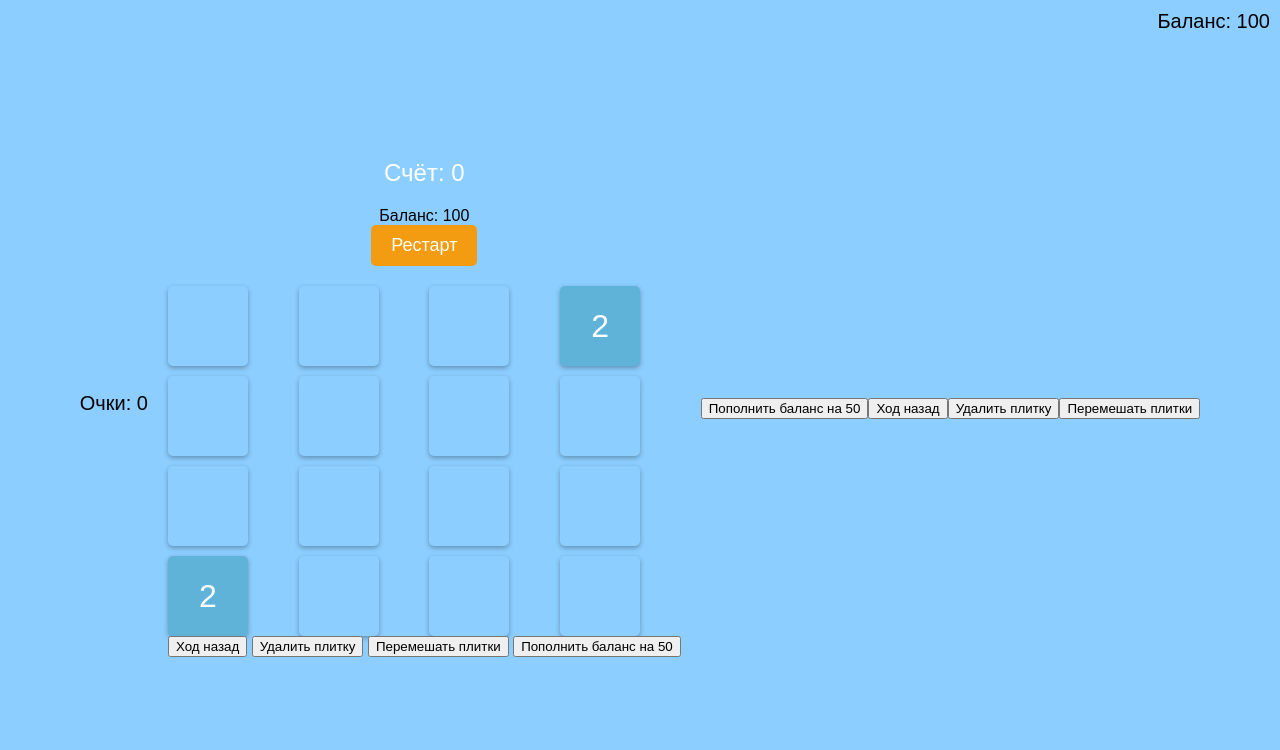
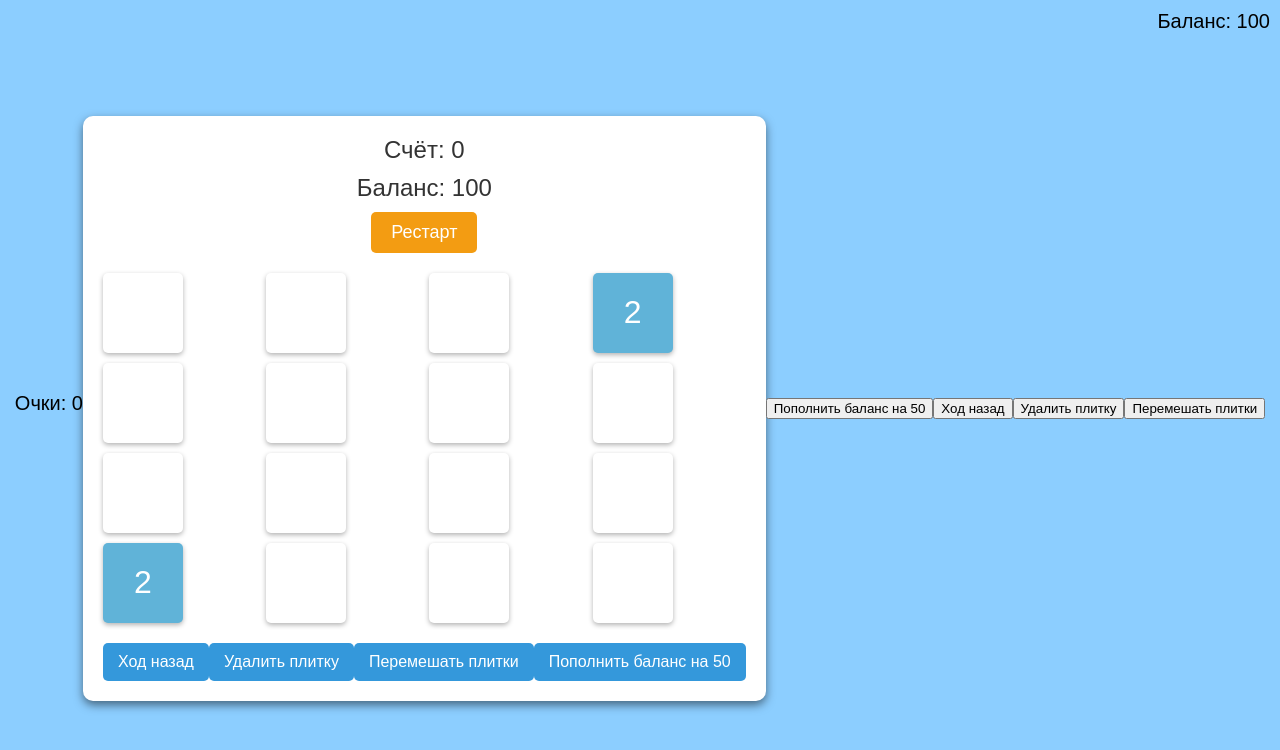
Before and after one commit to Alexei-rzn/Test2, a plain HTML site: page index.html in a window 1280 px wide. Drawn offline with Linux system fonts and the light colour scheme.

Commit message:
Update style.css

```diff
--- a/style.css
+++ b/style.css
@@ -11,12 +11,14 @@ body {
     text-align: center;
     border-radius: 10px;
     padding: 20px;
+    background-color: #ffffff; /* Цвет фона контейнера */
+    box-shadow: 0 4px 10px rgba(0, 0, 0, 0.5);
 }
 
-.score-container {
+.score-container, .balance-container {
     font-size: 24px;
-    color: #fff;
-    margin-bottom: 20px;
+    color: #333;
+    margin-bottom: 10px;
 }
 
 .restart-button {
@@ -70,3 +72,19 @@ body {
 .hidden {
     display: none;
 }
+
+.button-container {
+    display: flex;
+    justify-content: space-around;
+    margin-top: 20px;
+}
+
+.action-button {
+    font-size: 16px;
+    padding: 10px 15px;
+    cursor: pointer;
+    border: none;
+    border-radius: 5px;
+    background-color: #3498db; /* Цвет кнопки */
+    color: white;
+}
```
